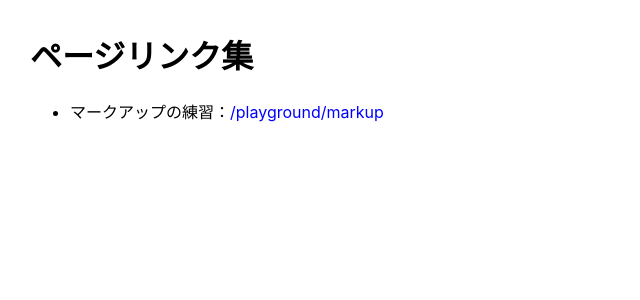
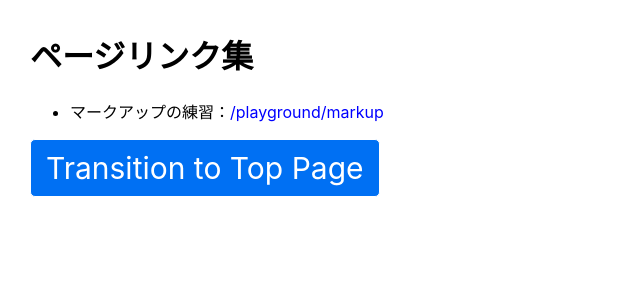
Before and after one commit to 02kK/nextjs-chaotic-playground, a Next.js app: page /sitemap in a window 1280 px wide. Shown: the top 300 px of the page, without its empty margins (0-640 px from the left). Built offline with nearby package versions, Linux system fonts and the light colour scheme.

Commit message:
LinkButtonにアニメーション追加、サイトマップとTopを相互リンク化

```diff
--- a/src/component/LinkButton.tsx
+++ b/src/component/LinkButton.tsx
@@ -19,15 +19,17 @@ const SButton = styled.div`
   padding: 10px 15px;
   border: 1px solid #fff;
   border-radius: 5px;
-  background-color: #0577b4;
+  background-color: #0070f3;
   color: #fff;
   text-align: center;
   font-size: 30px;
+  transition: transform 0.3s ease;
   &:hover {
     cursor: pointer;
-    border: 1px solid #0577b4;
+    border: 1px solid #0070f3;
     background-color: #fff;
-    color: #0577b4;
+    color: #0070f3;
+    transform: scale(1.1);
   }
 `;
 
--- a/src/pages/sitemap.tsx
+++ b/src/pages/sitemap.tsx
@@ -1,5 +1,7 @@
+import Link from "next/link";
+
+import LinkButton from "../component/LinkButton";
 import styles from "../../styles/sitemap.module.sass";
-import Link from "next/link";
 
 const Sitemap = () => {
   return (
@@ -13,6 +15,7 @@ const Sitemap = () => {
           </Link>
         </li>
       </ul>
+      <LinkButton href="/" buttonText="Transition to Top Page" />
     </div>
   );
 };
```
Also changed, not shown: src/pages/index.tsx (+4 -8 lines).
